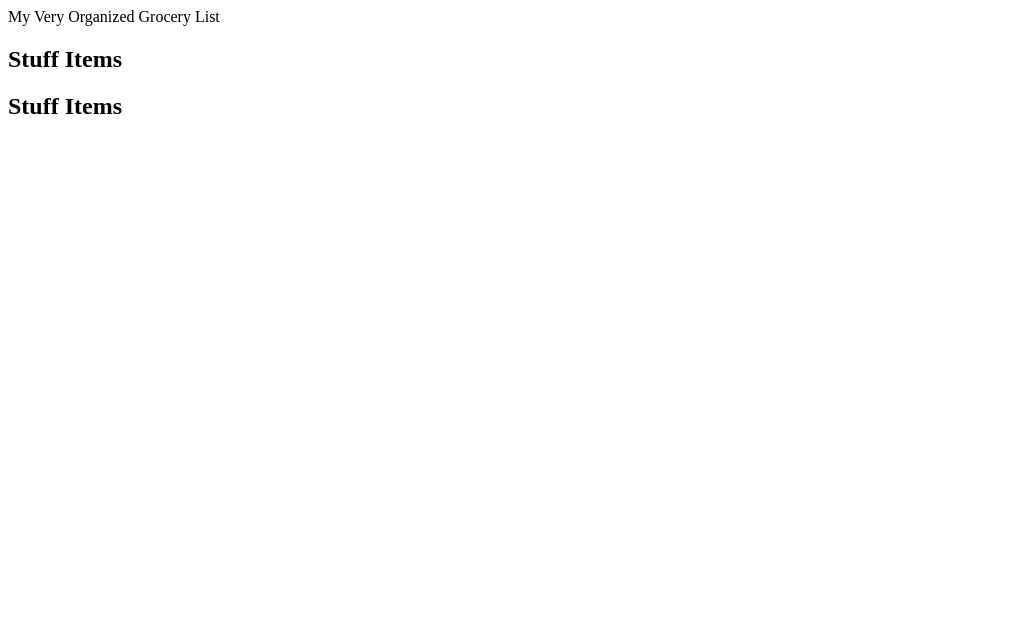
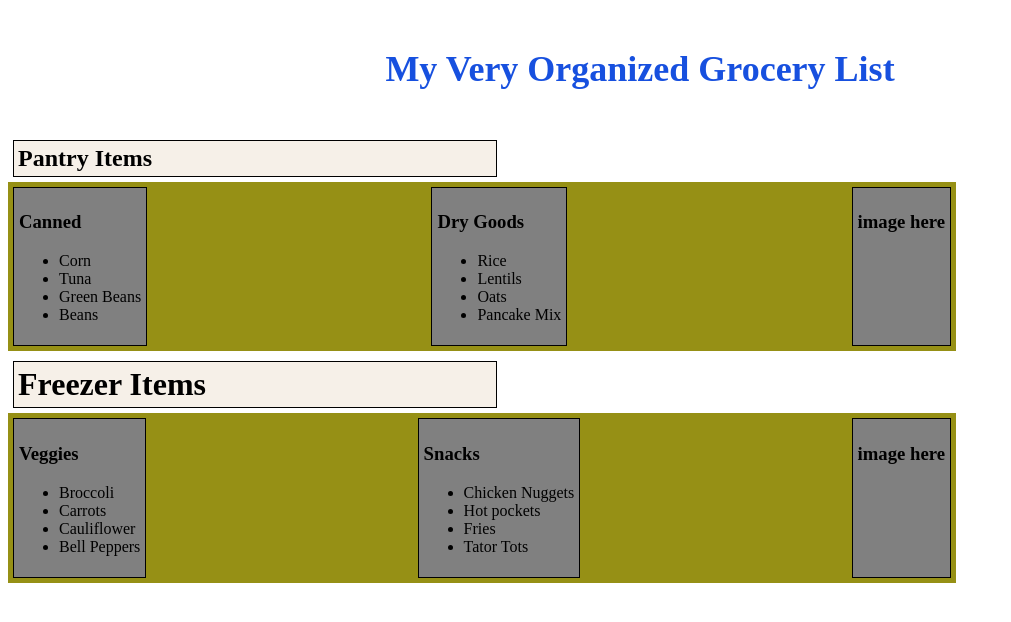
Before and after one commit to Chambers37/grocery-list, a plain HTML site: page index.html in a window 1280 px wide. Shown: the whole page, without its empty margins (0-1011 px from the left). Drawn offline with Linux system fonts and the light colour scheme.

Commit message:
first update

```diff
--- a/index.html
+++ b/index.html
@@ -1,27 +1,91 @@
 <!DOCTYPE html>
 
 <head>
-  <title>Document</title>
+  <title>Grocery List</title>
+  <link rel="stylesheet" href="./styles.css">
 
-  <style>
+  <style> .category-header {
+    background-color: rgb(246, 240, 232);
+    border-color: black;
+    border-width: 1px;
+    border-style: solid;
+    margin:5px;
+    padding:4px;
+    width:50%
+
+  }
 
   </style>
 
 </head>
 
 <body>
-
-  <header>My Very Organized Grocery List</header>
-
+<!-- this part is done -->
+  <section style="margin: auto; padding: 10px; color: rgb(23, 80, 223); font-size: x-large; font-weight: bolder; text-align: center;">
+    <header><h1>My Very Organized Grocery List</h1></header>
+  </section>
+<!-- this part is done-->
   <main>
 
-    <section>
-      <header><h1>Stuff Items</h1></header>
-    </section>
+    <!-- main pantry items box-->
+    <div class="main-containers">
+      <div class="category-header">
+        <header><h2 style="margin:auto;">Pantry Items</h2></header>
+      </div>
+      <div class="category-items-container">
+        <div class="category-items">
+          <h3>Canned</h3>
+          <ul>
+            <li>Corn</li>
+            <li>Tuna</li>
+            <li>Green Beans</li>
+            <li>Beans</li>
+          </ul>
+        </div>
+        <div class="category-items">
+          <h3>Dry Goods</h3>
+          <ul>
+            <li>Rice</li>
+            <li>Lentils</li>
+            <li>Oats</li>
+            <li>Pancake Mix</li>
+          </ul>
+        </div>
+        <div class="category-items">
+          <h3>image here</h3>
+        </div>
+      </div>
+    </div>
 
-    <section>
-      <header><h1>Stuff Items</h1></header>
-    </section>
+    <!-- main freezer items box-->
+    <div class="main-containers">
+      <div class="category-header">
+        <header><h1 style="margin:auto;">Freezer Items</h1></header>
+      </div>
+      <div class="category-items-container">
+        <div class="category-items">
+          <h3>Veggies</h3>
+          <ul>
+            <li>Broccoli</li>
+            <li>Carrots</li>
+            <li>Cauliflower</li>
+            <li>Bell Peppers</li>
+          </ul>
+        </div>
+        <div class="category-items">
+          <h3>Snacks</h3>
+          <ul>
+            <li>Chicken Nuggets</li>
+            <li>Hot pockets</li>
+            <li>Fries</li>
+            <li>Tator Tots</li>
+          </ul>
+        </div>
+        <div class="category-items">
+          <h3>image here</h3>
+        </div>
+      </div>
+    </div>
 
   </main>
 
--- a/styles.css
+++ b/styles.css
@@ -0,0 +1,22 @@
+.main-containers {
+  margin: 10px 25% 5px auto;
+
+
+}
+
+.category-items-container {
+  background-color: rgb(150, 144, 21);
+  display: flex;
+  padding: 5px;
+  justify-content: space-between;
+}
+
+.category-items {
+  border-style: solid;
+  border-width: 1px;
+  background-color: gray;
+  height: auto;
+  width: auto;
+  padding: 5px;
+
+}
```
